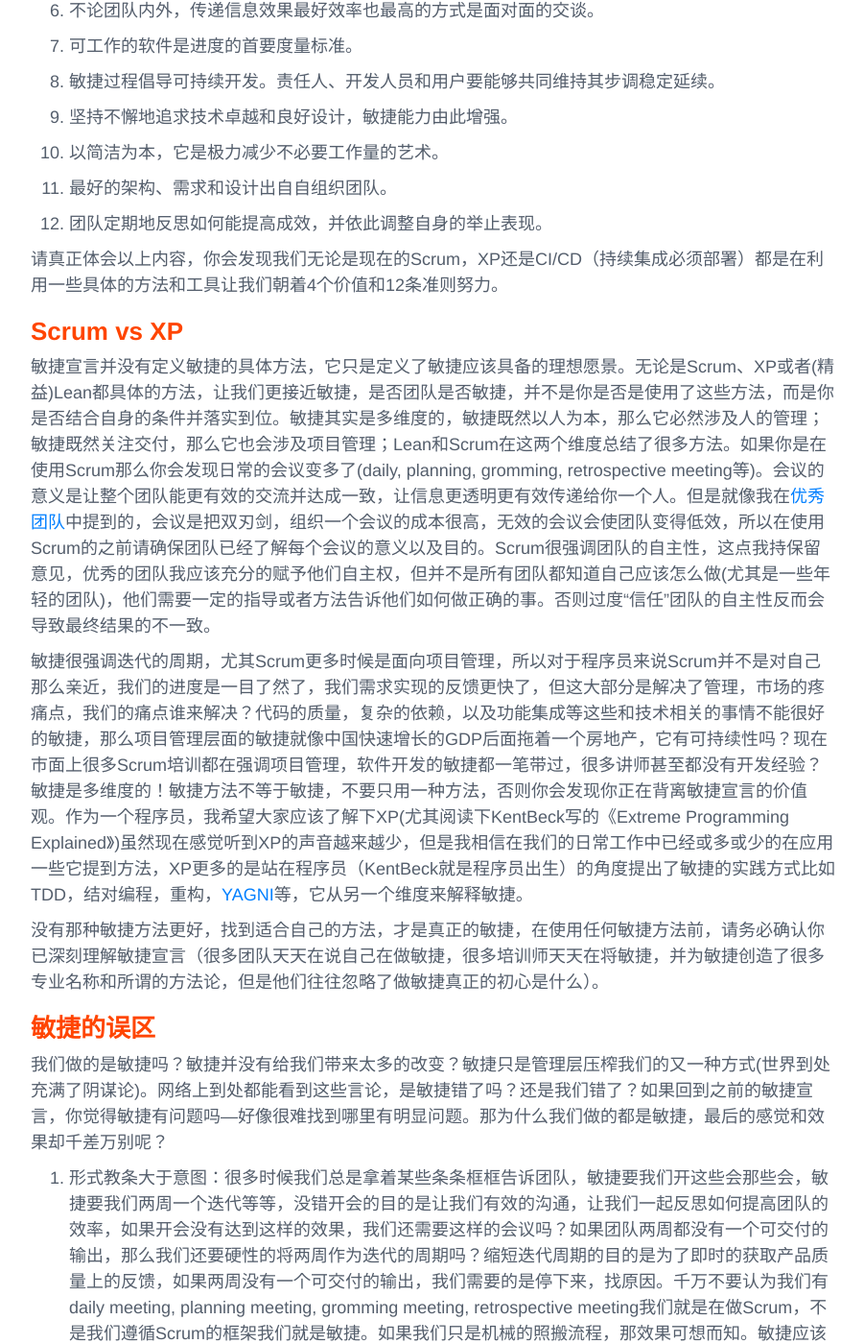
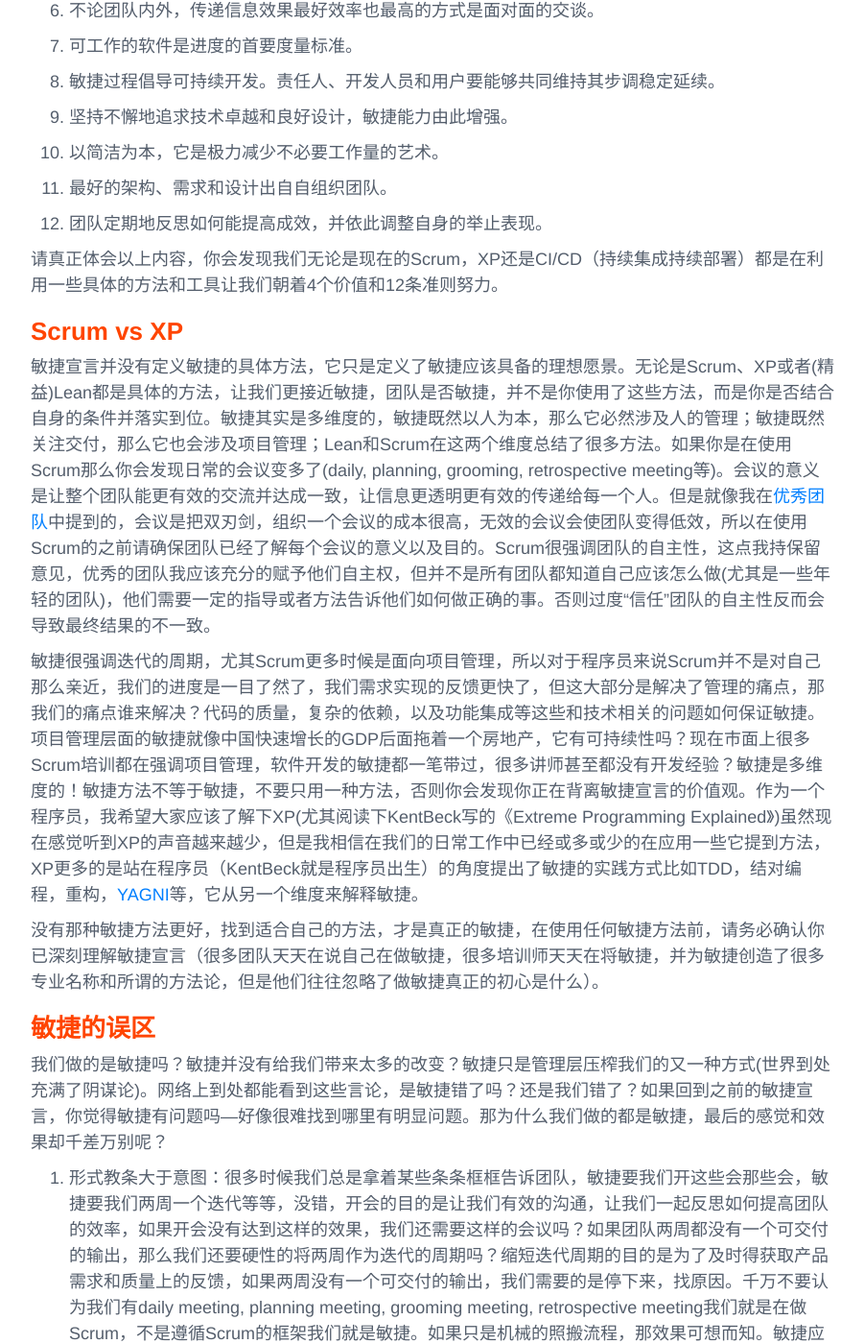
Before and after one commit to qunxi/qunxi.github.io, a Jekyll site: the page built from _posts/2018-05-25-are-we-agile.md, in a window 1280 px wide and 1400 px high, scrolled down 1169 px. Shown: the whole window at 96% size, without its empty margins (188-1089 px from the left). Built offline with Jekyll 4.4.1, drawn with Linux system fonts in a browser that asks for light colours; some of the changed text lies outside the part shown.

Commit message:
correct some typo

```diff
--- a/_posts/2018-05-25-are-we-agile.md
+++ b/_posts/2018-05-25-are-we-agile.md
@@ -55,13 +55,13 @@
 
 12. 团队定期地反思如何能提高成效，并依此调整自身的举止表现。
 
-请真正体会以上内容，你会发现我们无论是现在的Scrum，XP还是CI/CD（持续集成必须部署）都是在利用一些具体的方法和工具让我们朝着4个价值和12条准则努力。
+请真正体会以上内容，你会发现我们无论是现在的Scrum，XP还是CI/CD（持续集成持续部署）都是在利用一些具体的方法和工具让我们朝着4个价值和12条准则努力。
 
 # Scrum vs XP
 
-敏捷宣言并没有定义敏捷的具体方法，它只是定义了敏捷应该具备的理想愿景。无论是Scrum、XP或者(精益)Lean都具体的方法，让我们更接近敏捷，是否团队是否敏捷，并不是你是否是使用了这些方法，而是你是否结合自身的条件并落实到位。敏捷其实是多维度的，敏捷既然以人为本，那么它必然涉及人的管理；敏捷既然关注交付，那么它也会涉及项目管理；Lean和Scrum在这两个维度总结了很多方法。如果你是在使用Scrum那么你会发现日常的会议变多了(daily, planning, gromming, retrospective meeting等)。会议的意义是让整个团队能更有效的交流并达成一致，让信息更透明更有效传递给你一个人。但是就像我在[优秀团队](https://qunxi.github.io/2018/04/29/learning-orgnization-how-to-build.html)中提到的，会议是把双刃剑，组织一个会议的成本很高，无效的会议会使团队变得低效，所以在使用Scrum的之前请确保团队已经了解每个会议的意义以及目的。Scrum很强调团队的自主性，这点我持保留意见，优秀的团队我应该充分的赋予他们自主权，但并不是所有团队都知道自己应该怎么做(尤其是一些年轻的团队)，他们需要一定的指导或者方法告诉他们如何做正确的事。否则过度“信任”团队的自主性反而会导致最终结果的不一致。
+敏捷宣言并没有定义敏捷的具体方法，它只是定义了敏捷应该具备的理想愿景。无论是Scrum、XP或者(精益)Lean都是具体的方法，让我们更接近敏捷，团队是否敏捷，并不是你使用了这些方法，而是你是否结合自身的条件并落实到位。敏捷其实是多维度的，敏捷既然以人为本，那么它必然涉及人的管理；敏捷既然关注交付，那么它也会涉及项目管理；Lean和Scrum在这两个维度总结了很多方法。如果你是在使用Scrum那么你会发现日常的会议变多了(daily, planning, grooming, retrospective meeting等)。会议的意义是让整个团队能更有效的交流并达成一致，让信息更透明更有效的传递给每一个人。但是就像我在[优秀团队](https://qunxi.github.io/2018/04/29/learning-orgnization-how-to-build.html)中提到的，会议是把双刃剑，组织一个会议的成本很高，无效的会议会使团队变得低效，所以在使用Scrum的之前请确保团队已经了解每个会议的意义以及目的。Scrum很强调团队的自主性，这点我持保留意见，优秀的团队我应该充分的赋予他们自主权，但并不是所有团队都知道自己应该怎么做(尤其是一些年轻的团队)，他们需要一定的指导或者方法告诉他们如何做正确的事。否则过度“信任”团队的自主性反而会导致最终结果的不一致。
 
-敏捷很强调迭代的周期，尤其Scrum更多时候是面向项目管理，所以对于程序员来说Scrum并不是对自己那么亲近，我们的进度是一目了然了，我们需求实现的反馈更快了，但这大部分是解决了管理，市场的疼痛点，我们的痛点谁来解决？代码的质量，复杂的依赖，以及功能集成等这些和技术相关的事情不能很好的敏捷，那么项目管理层面的敏捷就像中国快速增长的GDP后面拖着一个房地产，它有可持续性吗？现在市面上很多Scrum培训都在强调项目管理，软件开发的敏捷都一笔带过，很多讲师甚至都没有开发经验？敏捷是多维度的！敏捷方法不等于敏捷，不要只用一种方法，否则你会发现你正在背离敏捷宣言的价值观。作为一个程序员，我希望大家应该了解下XP(尤其阅读下KentBeck写的《Extreme Programming Explained》)虽然现在感觉听到XP的声音越来越少，但是我相信在我们的日常工作中已经或多或少的在应用一些它提到方法，XP更多的是站在程序员（KentBeck就是程序员出生）的角度提出了敏捷的实践方式比如TDD，结对编程，重构，[YAGNI](https://qunxi.github.io/2018/01/20/some-coding-principles.html)等，它从另一个维度来解释敏捷。
+敏捷很强调迭代的周期，尤其Scrum更多时候是面向项目管理，所以对于程序员来说Scrum并不是对自己那么亲近，我们的进度是一目了然了，我们需求实现的反馈更快了，但这大部分是解决了管理的痛点，那我们的痛点谁来解决？代码的质量，复杂的依赖，以及功能集成等这些和技术相关的问题如何保证敏捷。项目管理层面的敏捷就像中国快速增长的GDP后面拖着一个房地产，它有可持续性吗？现在市面上很多Scrum培训都在强调项目管理，软件开发的敏捷都一笔带过，很多讲师甚至都没有开发经验？敏捷是多维度的！敏捷方法不等于敏捷，不要只用一种方法，否则你会发现你正在背离敏捷宣言的价值观。作为一个程序员，我希望大家应该了解下XP(尤其阅读下KentBeck写的《Extreme Programming Explained》)虽然现在感觉听到XP的声音越来越少，但是我相信在我们的日常工作中已经或多或少的在应用一些它提到方法，XP更多的是站在程序员（KentBeck就是程序员出生）的角度提出了敏捷的实践方式比如TDD，结对编程，重构，[YAGNI](https://qunxi.github.io/2018/01/20/some-coding-principles.html)等，它从另一个维度来解释敏捷。
 
 没有那种敏捷方法更好，找到适合自己的方法，才是真正的敏捷，在使用任何敏捷方法前，请务必确认你已深刻理解敏捷宣言（很多团队天天在说自己在做敏捷，很多培训师天天在将敏捷，并为敏捷创造了很多专业名称和所谓的方法论，但是他们往往忽略了做敏捷真正的初心是什么）。
 
@@ -69,14 +69,14 @@
 
 我们做的是敏捷吗？敏捷并没有给我们带来太多的改变？敏捷只是管理层压榨我们的又一种方式(世界到处充满了阴谋论)。网络上到处都能看到这些言论，是敏捷错了吗？还是我们错了？如果回到之前的敏捷宣言，你觉得敏捷有问题吗—好像很难找到哪里有明显问题。那为什么我们做的都是敏捷，最后的感觉和效果却千差万别呢？
 
- 1. 形式教条大于意图：很多时候我们总是拿着某些条条框框告诉团队，敏捷要我们开这些会那些会，敏捷要我们两周一个迭代等等，没错开会的目的是让我们有效的沟通，让我们一起反思如何提高团队的效率，如果开会没有达到这样的效果，我们还需要这样的会议吗？如果团队两周都没有一个可交付的输出，那么我们还要硬性的将两周作为迭代的周期吗？缩短迭代周期的目的是为了即时的获取产品质量上的反馈，如果两周没有一个可交付的输出，我们需要的是停下来，找原因。千万不要认为我们有daily meeting, planning meeting, gromming meeting, retrospective meeting我们就是在做Scrum，不是我们遵循Scrum的框架我们就是敏捷。如果我们只是机械的照搬流程，那效果可想而知。敏捷应该是一个名词（可惜英文是个形容词），它是我们期望的目标，我们使用的某些方法或流程只是让我们尽可能达到期望的目标，他们既不是充分条件也不是必要条件。
+ 1. 形式教条大于意图：很多时候我们总是拿着某些条条框框告诉团队，敏捷要我们开这些会那些会，敏捷要我们两周一个迭代等等，没错，开会的目的是让我们有效的沟通，让我们一起反思如何提高团队的效率，如果开会没有达到这样的效果，我们还需要这样的会议吗？如果团队两周都没有一个可交付的输出，那么我们还要硬性的将两周作为迭代的周期吗？缩短迭代周期的目的是为了及时得获取产品需求和质量上的反馈，如果两周没有一个可交付的输出，我们需要的是停下来，找原因。千万不要认为我们有daily meeting, planning meeting, grooming meeting, retrospective meeting我们就是在做Scrum，不是遵循Scrum的框架我们就是敏捷。如果只是机械的照搬流程，那效果可想而知。敏捷应该是一个名词（可惜英文是个形容词），它是我们期望的目标，使用的某些方法或流程只是让我们尽可能达到期望的目标，他们既不是充分条件也不是必要条件。
 
  2. 敏捷做成了小瀑布：在很多次Retrospective meeting(反思会)上，总是能听到一些人抱怨需求老在变化。敏捷不是拥抱变化吗？很多团队在做敏捷时，仍然在机械的将瀑布的方式拆分到每一个迭代周期中。开发依然只关心写代码，测试依然等着开发的功能，产品经理依旧独自的思考需求方案。敏捷是大家一起参与到每个环节，需求大家可以一起讨论，产品经理可以从客户角度，开发可以从技术角度，测试可以从质量角度一起讨论出一个合适的方案。开发过程中，测试可以先写测试用例，而不是等待功能，开发可以通过持续集成，少量多次的提交阶段性成果给测试或产品经理，获取反馈，并及时调整。其次敏捷不仅仅关注项目，还关注每个人的个体，这不是简简单单的模式流程，它需要每个人要深入的认识到敏捷到底是什么。
 
- 3. 敏捷方法不是银弹：每个角色对敏捷的理解和期望是不同的，管理者关注的是项目的进度和团队的产出；员工关注的是自身的发展和回报；客户关心的是需求是否得到满足。某些敏捷方法可以解决部分问题，但是它解决不了所有问题，就像软件工程没有银弹一样，敏捷的具体方法也不是。不要期望用了敏捷的某种流程或方法，员工的效率就可以提高，产品质量就能得到保证，客户需求可以得到满足。敏捷带给你的是思路，只有通过结合自身的不断的实践试错找到真正适合自己的方法，敏捷路上没有终点，它是我们持续进步的过程。不要把希望寄托在某个敏捷方法上，敏捷不等于敏捷方法，敏捷本身没有问题，问题在最后的执行和落实。不要崇尚任何一种敏捷方法：
+ 3. 敏捷方法不是银弹：每个角色对敏捷的理解和期望是不同的，管理者关注的是项目的进度和团队的产出；员工关注的是自身的发展和回报；客户关心的是需求是否得到满足。某些敏捷方法可以解决部分问题，但是它解决不了所有问题，就像软件工程没有银弹一样，敏捷的具体方法也不是。不要期望用了敏捷的某种流程或方法，员工的效率就可以提高，产品质量就能得到保证，客户需求可以得到满足。敏捷带给你的是思路，只有通过结合自身不断的实践试错找到真正适合自己的方法。敏捷路上没有终点，它是我们持续进步的过程。不要把希望寄托在某个敏捷方法上，敏捷方法不等于敏捷，敏捷本身没有问题，问题在最后的执行和落实。不要崇尚任何一种敏捷方法：
 
  4. 不愿改变的组织架构：当一个组织希望引入敏捷时，说明公司原有的体制和架构有些问题，敏捷很强调变化，而第一个要变的就是组织架构。敏捷要不把组织架构拍平，要不就把组织架构拍碎，否则所有的方法都只能流于形式。设想一个组织测试和开发隶属不同的职能部门，那么出现问题时你就会发现，原本应该紧密合作的事情最后变成了踢皮球。公司层级越多，沟通效率就越低，官僚作风就越严重。任何好的方法都有适合自己的土壤(橘生于淮南则为橘生于淮北则为枳)。扁平的组织架构是敏捷的基础，既然已经决定要做敏捷了，那就拥抱变化吧，这里的变化不仅仅是需求的变化，还包括组织结构，管理，技术等。你做好了开始敏捷的准备了吗？
 
 # 后记
 
-一生二二生三三生万物，千万千万的方法，不如那原始的本真。敏捷也是如此，让我们放下所有的敏捷方法，问问自己，我想要的是什么？敏捷宣言中的价值观和准则是你想要的吗？如果是，那么请你在执行任何方法时，请提醒自己我这样做的目的是否和我的初衷一致。
+一生二二生三三生万物，千千万万的方法，不如原始的本真。敏捷也是如此，让我们放下所有的敏捷方法，问问自己，我想要的是什么？敏捷宣言中的价值观和准则是你想要的吗？如果是，那么请你在执行任何方法时，提醒自己我这样做的目的是否和我的初衷一致。
```
Also changed, not shown: other parts of _posts/2018-05-25-are-we-agile.md (+1 -1 lines).
